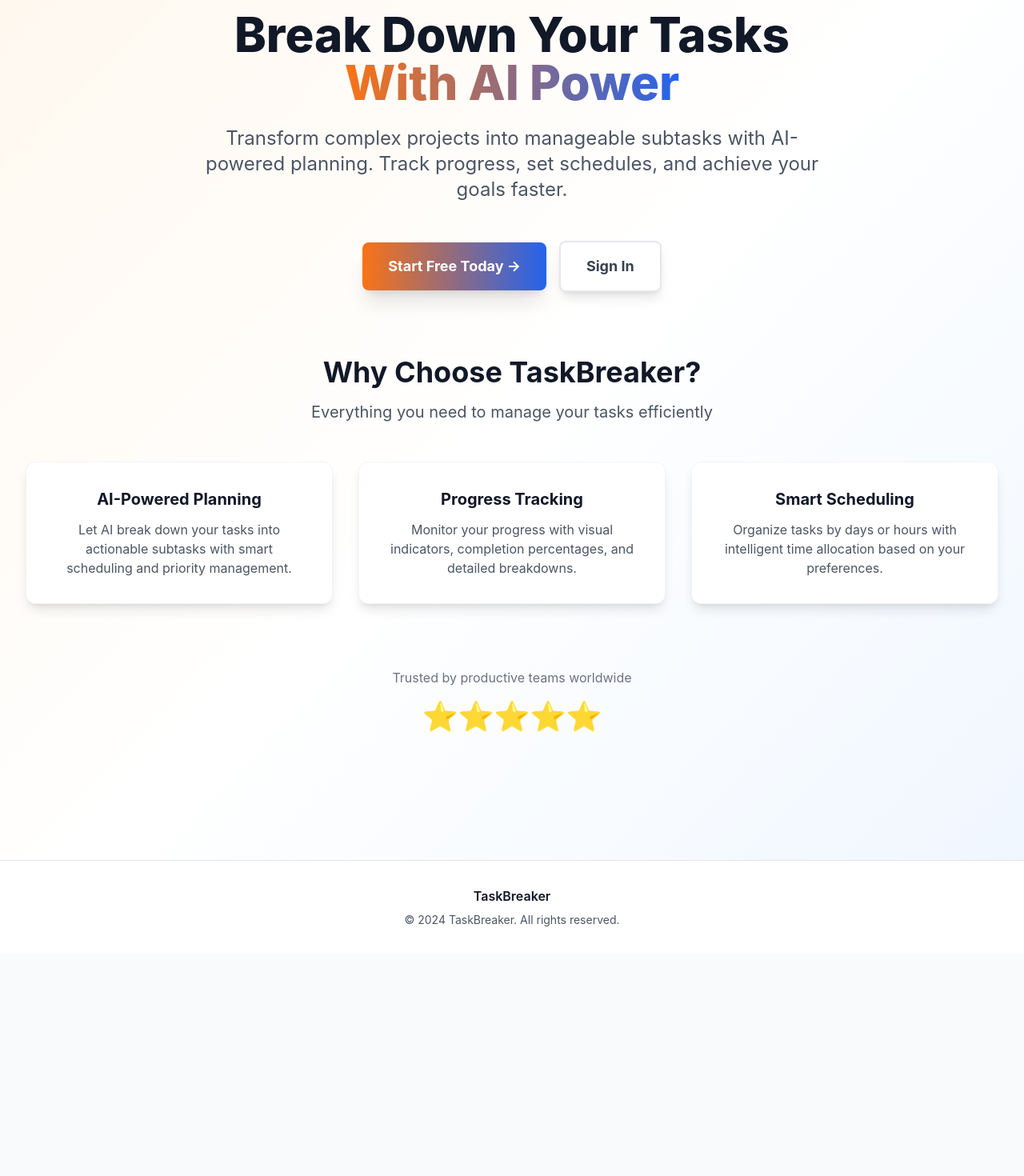
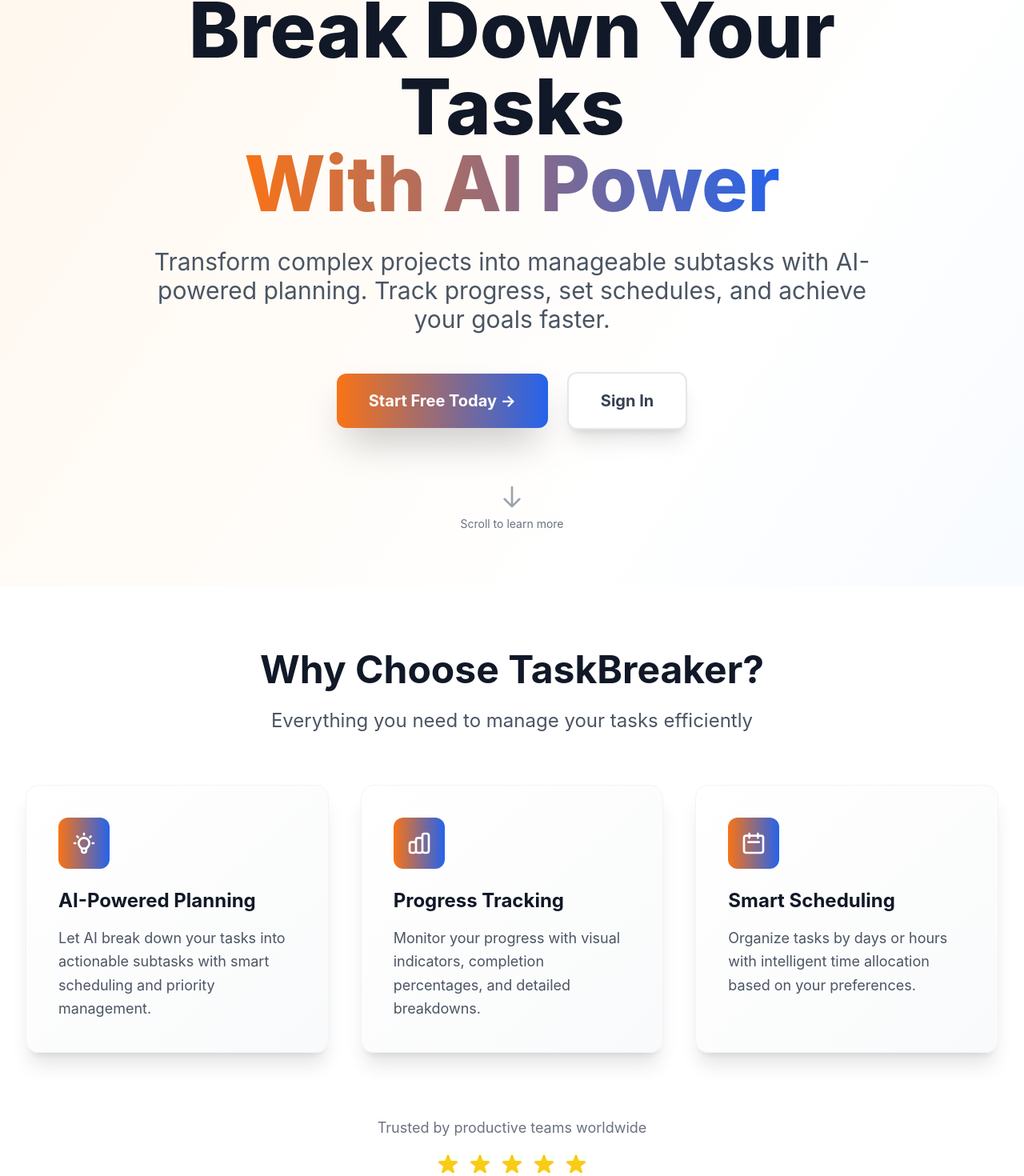
Before and after one commit to Hajar-El-Mhassani/taskBeaker, a Next.js app in the folder frontend/: page / in a window 1280 px wide. Shown: the part 124-1594 px from the top of the page at 80% size. Before the commit the page ends 1316 px from the top, so only its background shows below. Built offline with nearby package versions, Linux system fonts and the light colour scheme.

Commit message:
Redesign landing page: full-screen hero, scroll-down features section

```diff
--- a/frontend/src/app/page.jsx
+++ b/frontend/src/app/page.jsx
@@ -44,11 +44,11 @@
         </div>
       </nav>
 
-      {/* Hero Section */}
-      <div className="max-w-7xl mx-auto px-4 sm:px-6 lg:px-8 py-20">
-        <div className="text-center">
+      {/* Hero Section - Full Screen */}
+      <div className="min-h-screen flex items-center justify-center px-4 sm:px-6 lg:px-8">
+        <div className="max-w-5xl mx-auto text-center">
           {/* Main Heading */}
-          <h1 className="text-5xl md:text-6xl font-extrabold text-gray-900 mb-6">
+          <h1 className="text-6xl md:text-7xl lg:text-8xl font-extrabold text-gray-900 mb-8 leading-tight">
             Break Down Your Tasks
             <br />
             <span className="bg-gradient-to-r from-brand-500 to-primary-600 bg-clip-text text-transparent">
@@ -57,64 +57,105 @@
           </h1>
 
           {/* Description */}
-          <p className="text-xl md:text-2xl text-gray-600 mb-12 max-w-3xl mx-auto leading-relaxed">
+          <p className="text-xl md:text-2xl lg:text-3xl text-gray-600 mb-12 max-w-4xl mx-auto leading-relaxed">
             Transform complex projects into manageable subtasks with AI-powered planning.
             Track progress, set schedules, and achieve your goals faster.
           </p>
 
           {/* CTA Buttons */}
-          <div className="flex flex-col sm:flex-row items-center justify-center gap-4 mb-16">
+          <div className="flex flex-col sm:flex-row items-center justify-center gap-6 mb-16">
             <Link
               href="/signup"
-              className="bg-gradient-to-r from-brand-500 to-primary-600 text-white hover:from-brand-600 hover:to-primary-700 font-bold px-8 py-4 rounded-lg transition-all shadow-xl hover:shadow-2xl text-lg w-full sm:w-auto"
+              className="bg-gradient-to-r from-brand-500 to-primary-600 text-white hover:from-brand-600 hover:to-primary-700 font-bold px-10 py-5 rounded-xl transition-all shadow-2xl hover:shadow-3xl text-xl w-full sm:w-auto transform hover:scale-105"
             >
               Start Free Today →
             </Link>
             <Link
               href="/login"
-              className="bg-white text-gray-700 hover:bg-gray-50 font-bold px-8 py-4 rounded-lg transition-all shadow-lg hover:shadow-xl border-2 border-gray-200 text-lg w-full sm:w-auto"
+              className="bg-white text-gray-700 hover:bg-gray-50 font-bold px-10 py-5 rounded-xl transition-all shadow-xl hover:shadow-2xl border-2 border-gray-200 text-xl w-full sm:w-auto transform hover:scale-105"
             >
               Sign In
             </Link>
           </div>
 
-          {/* Features Section */}
-          <div className="mt-20">
-            <h2 className="text-4xl font-bold text-gray-900 mb-4">Why Choose TaskBreaker?</h2>
-            <p className="text-xl text-gray-600 mb-12">Everything you need to manage your tasks efficiently</p>
+          {/* Scroll Indicator */}
+          <div className="mt-20 animate-bounce">
+            <svg className="w-8 h-8 mx-auto text-gray-400" fill="none" stroke="currentColor" viewBox="0 0 24 24">
+              <path strokeLinecap="round" strokeLinejoin="round" strokeWidth={2} d="M19 14l-7 7m0 0l-7-7m7 7V3" />
+            </svg>
+            <p className="text-sm text-gray-500 mt-2">Scroll to learn more</p>
+          </div>
+        </div>
+      </div>
 
-            <div className="grid grid-cols-1 md:grid-cols-3 gap-8">
+      {/* Why Choose Section - Appears After Scroll */}
+      <div className="bg-white py-20">
+        <div className="max-w-7xl mx-auto px-4 sm:px-6 lg:px-8">
+          <div className="text-center mb-16">
+            <h2 className="text-5xl font-bold text-gray-900 mb-6">Why Choose TaskBreaker?</h2>
+            <p className="text-2xl text-gray-600 max-w-3xl mx-auto">Everything you need to manage your tasks efficiently</p>
+          </div>
+
+          <div className="grid grid-cols-1 md:grid-cols-3 gap-10">
             {/* Feature 1 */}
-              <div className="bg-white rounded-xl p-8 shadow-lg hover:shadow-xl transition-all border border-gray-100">
-                <h3 className="text-xl font-bold text-gray-900 mb-3">AI-Powered Planning</h3>
-                <p className="text-gray-600">
+            <div className="bg-gradient-to-br from-white to-gray-50 rounded-2xl p-10 shadow-xl hover:shadow-2xl transition-all border border-gray-100 transform hover:-translate-y-2">
+              <div className="w-16 h-16 bg-gradient-to-r from-brand-500 to-primary-600 rounded-xl flex items-center justify-center mb-6">
+                <svg className="w-8 h-8 text-white" fill="none" stroke="currentColor" viewBox="0 0 24 24">
+                  <path strokeLinecap="round" strokeLinejoin="round" strokeWidth={2} d="M9.663 17h4.673M12 3v1m6.364 1.636l-.707.707M21 12h-1M4 12H3m3.343-5.657l-.707-.707m2.828 9.9a5 5 0 117.072 0l-.548.547A3.374 3.374 0 0014 18.469V19a2 2 0 11-4 0v-.531c0-.895-.356-1.754-.988-2.386l-.548-.547z" />
+                </svg>
+              </div>
+              <h3 className="text-2xl font-bold text-gray-900 mb-4">AI-Powered Planning</h3>
+              <p className="text-gray-600 text-lg leading-relaxed">
                 Let AI break down your tasks into actionable subtasks with smart scheduling and priority management.
               </p>
             </div>
 
             {/* Feature 2 */}
-              <div className="bg-white rounded-xl p-8 shadow-lg hover:shadow-xl transition-all border border-gray-100">
-                <h3 className="text-xl font-bold text-gray-900 mb-3">Progress Tracking</h3>
-                <p className="text-gray-600">
+            <div className="bg-gradient-to-br from-white to-gray-50 rounded-2xl p-10 shadow-xl hover:shadow-2xl transition-all border border-gray-100 transform hover:-translate-y-2">
+              <div className="w-16 h-16 bg-gradient-to-r from-brand-500 to-primary-600 rounded-xl flex items-center justify-center mb-6">
+                <svg className="w-8 h-8 text-white" fill="none" stroke="currentColor" viewBox="0 0 24 24">
+                  <path strokeLinecap="round" strokeLinejoin="round" strokeWidth={2} d="M9 19v-6a2 2 0 00-2-2H5a2 2 0 00-2 2v6a2 2 0 002 2h2a2 2 0 002-2zm0 0V9a2 2 0 012-2h2a2 2 0 012 2v10m-6 0a2 2 0 002 2h2a2 2 0 002-2m0 0V5a2 2 0 012-2h2a2 2 0 012 2v14a2 2 0 01-2 2h-2a2 2 0 01-2-2z" />
+                </svg>
+              </div>
+              <h3 className="text-2xl font-bold text-gray-900 mb-4">Progress Tracking</h3>
+              <p className="text-gray-600 text-lg leading-relaxed">
                 Monitor your progress with visual indicators, completion percentages, and detailed breakdowns.
               </p>
             </div>
 
             {/* Feature 3 */}
-              <div className="bg-white rounded-xl p-8 shadow-lg hover:shadow-xl transition-all border border-gray-100">
-                <h3 className="text-xl font-bold text-gray-900 mb-3">Smart Scheduling</h3>
-                <p className="text-gray-600">
+            <div className="bg-gradient-to-br from-white to-gray-50 rounded-2xl p-10 shadow-xl hover:shadow-2xl transition-all border border-gray-100 transform hover:-translate-y-2">
+              <div className="w-16 h-16 bg-gradient-to-r from-brand-500 to-primary-600 rounded-xl flex items-center justify-center mb-6">
+                <svg className="w-8 h-8 text-white" fill="none" stroke="currentColor" viewBox="0 0 24 24">
+                  <path strokeLinecap="round" strokeLinejoin="round" strokeWidth={2} d="M8 7V3m8 4V3m-9 8h10M5 21h14a2 2 0 002-2V7a2 2 0 00-2-2H5a2 2 0 00-2 2v12a2 2 0 002 2z" />
+                </svg>
+              </div>
+              <h3 className="text-2xl font-bold text-gray-900 mb-4">Smart Scheduling</h3>
+              <p className="text-gray-600 text-lg leading-relaxed">
                 Organize tasks by days or hours with intelligent time allocation based on your preferences.
               </p>
-              </div>
             </div>
           </div>
 
           {/* Social Proof */}
           <div className="mt-20 text-center">
-            <p className="text-gray-500 mb-4">Trusted by productive teams worldwide</p>
-            <div className="flex items-center justify-center space-x-8 text-gray-400">
-              <div className="text-4xl">⭐⭐⭐⭐⭐</div>
+            <p className="text-gray-500 text-lg mb-4">Trusted by productive teams worldwide</p>
+            <div className="flex items-center justify-center space-x-2 text-yellow-400">
+              <svg className="w-8 h-8" fill="currentColor" viewBox="0 0 20 20">
+                <path d="M9.049 2.927c.3-.921 1.603-.921 1.902 0l1.07 3.292a1 1 0 00.95.69h3.462c.969 0 1.371 1.24.588 1.81l-2.8 2.034a1 1 0 00-.364 1.118l1.07 3.292c.3.921-.755 1.688-1.54 1.118l-2.8-2.034a1 1 0 00-1.175 0l-2.8 2.034c-.784.57-1.838-.197-1.539-1.118l1.07-3.292a1 1 0 00-.364-1.118L2.98 8.72c-.783-.57-.38-1.81.588-1.81h3.461a1 1 0 00.951-.69l1.07-3.292z" />
+              </svg>
+              <svg className="w-8 h-8" fill="currentColor" viewBox="0 0 20 20">
+                <path d="M9.049 2.927c.3-.921 1.603-.921 1.902 0l1.07 3.292a1 1 0 00.95.69h3.462c.969 0 1.371 1.24.588 1.81l-2.8 2.034a1 1 0 00-.364 1.118l1.07 3.292c.3.921-.755 1.688-1.54 1.118l-2.8-2.034a1 1 0 00-1.175 0l-2.8 2.034c-.784.57-1.838-.197-1.539-1.118l1.07-3.292a1 1 0 00-.364-1.118L2.98 8.72c-.783-.57-.38-1.81.588-1.81h3.461a1 1 0 00.951-.69l1.07-3.292z" />
+              </svg>
+              <svg className="w-8 h-8" fill="currentColor" viewBox="0 0 20 20">
+                <path d="M9.049 2.927c.3-.921 1.603-.921 1.902 0l1.07 3.292a1 1 0 00.95.69h3.462c.969 0 1.371 1.24.588 1.81l-2.8 2.034a1 1 0 00-.364 1.118l1.07 3.292c.3.921-.755 1.688-1.54 1.118l-2.8-2.034a1 1 0 00-1.175 0l-2.8 2.034c-.784.57-1.838-.197-1.539-1.118l1.07-3.292a1 1 0 00-.364-1.118L2.98 8.72c-.783-.57-.38-1.81.588-1.81h3.461a1 1 0 00.951-.69l1.07-3.292z" />
+              </svg>
+              <svg className="w-8 h-8" fill="currentColor" viewBox="0 0 20 20">
+                <path d="M9.049 2.927c.3-.921 1.603-.921 1.902 0l1.07 3.292a1 1 0 00.95.69h3.462c.969 0 1.371 1.24.588 1.81l-2.8 2.034a1 1 0 00-.364 1.118l1.07 3.292c.3.921-.755 1.688-1.54 1.118l-2.8-2.034a1 1 0 00-1.175 0l-2.8 2.034c-.784.57-1.838-.197-1.539-1.118l1.07-3.292a1 1 0 00-.364-1.118L2.98 8.72c-.783-.57-.38-1.81.588-1.81h3.461a1 1 0 00.951-.69l1.07-3.292z" />
+              </svg>
+              <svg className="w-8 h-8" fill="currentColor" viewBox="0 0 20 20">
+                <path d="M9.049 2.927c.3-.921 1.603-.921 1.902 0l1.07 3.292a1 1 0 00.95.69h3.462c.969 0 1.371 1.24.588 1.81l-2.8 2.034a1 1 0 00-.364 1.118l1.07 3.292c.3.921-.755 1.688-1.54 1.118l-2.8-2.034a1 1 0 00-1.175 0l-2.8 2.034c-.784.57-1.838-.197-1.539-1.118l1.07-3.292a1 1 0 00-.364-1.118L2.98 8.72c-.783-.57-.38-1.81.588-1.81h3.461a1 1 0 00.951-.69l1.07-3.292z" />
+              </svg>
             </div>
           </div>
         </div>
```
Also changed, not shown: 1 other file (tests, documents, lock files or other folders). Lines whose indentation alone changed are shown as unchanged.
